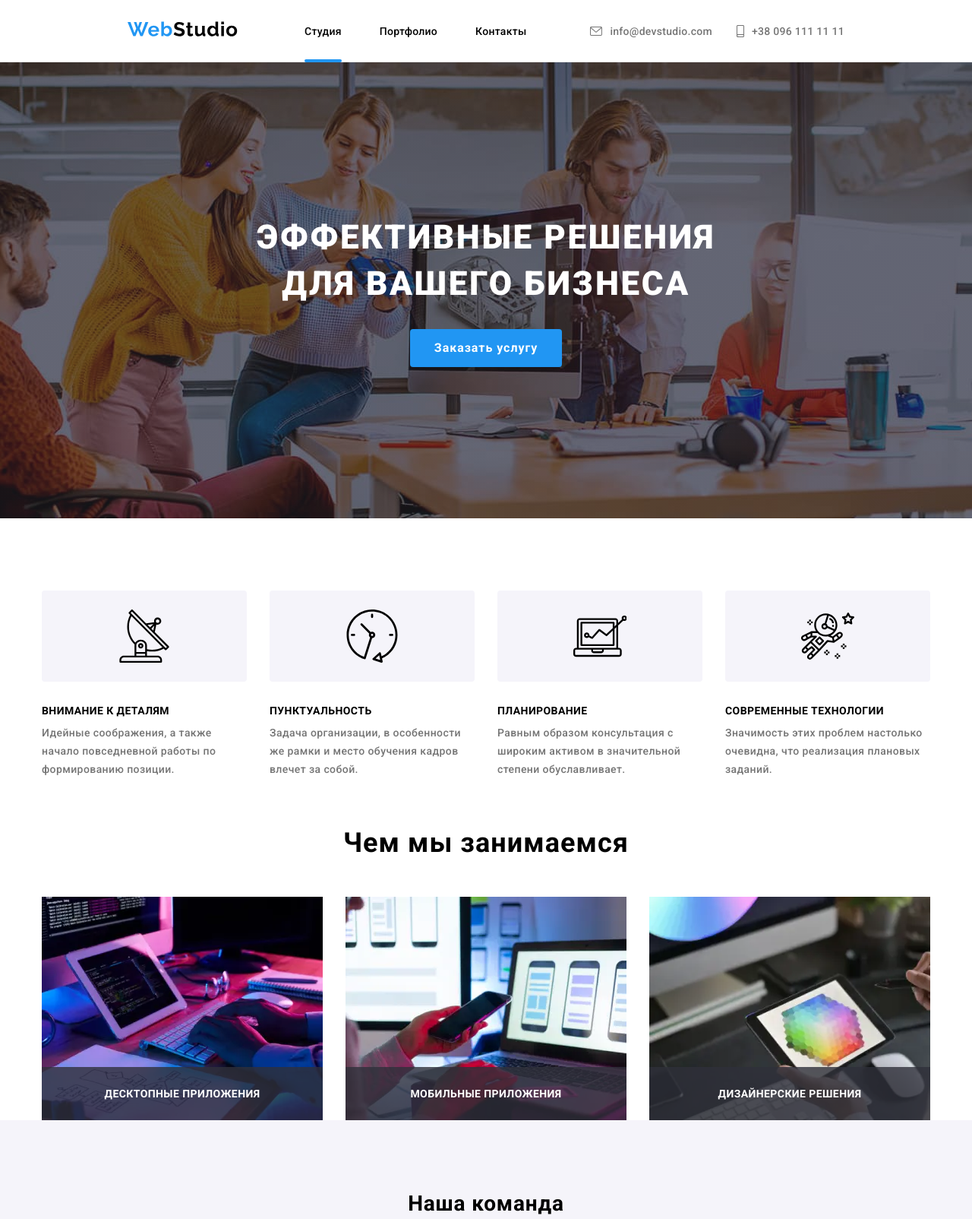
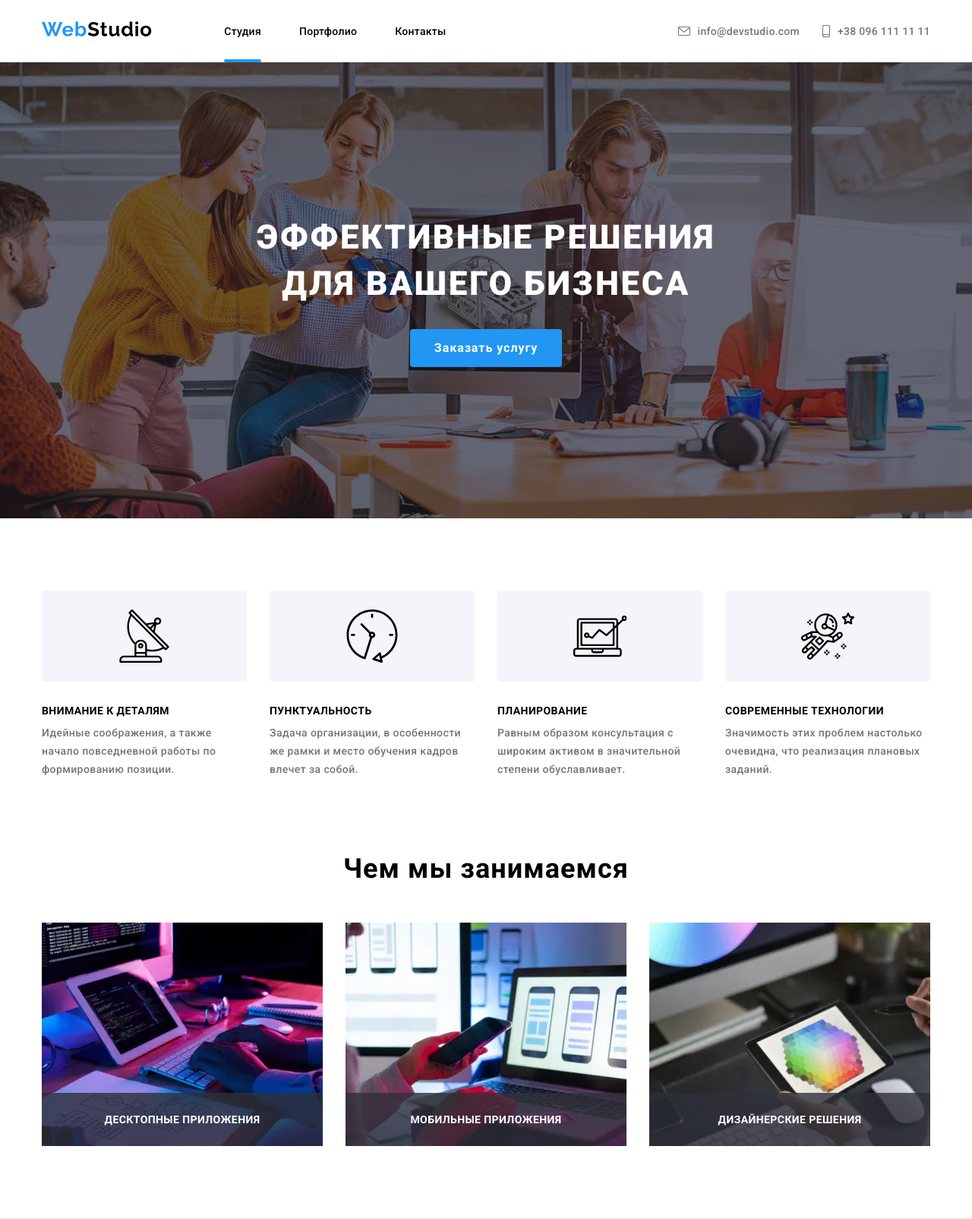
Before and after one commit to Ivanka1991/goit-markup-hw-08, a plain HTML site: page index.html in a window 1280 px wide. Shown: the top 1604 px of the page at 76% size. Drawn offline with nearby package versions, Linux system fonts and the light colour scheme.

Commit message:
20.01.21 hw8(10)

```diff
--- a/sass/layout/_advantages.scss
+++ b/sass/layout/_advantages.scss
@@ -72,6 +72,7 @@
 @media screen and (min-width: 1200px) {
   .advantages {
     padding-top: 94px;
+    padding-bottom: 94px;
   }
   .advantages__list {
     flex-wrap: nowrap;
--- a/sass/layout/_directions.scss
+++ b/sass/layout/_directions.scss
@@ -8,9 +8,8 @@
 }
 @media screen and (min-width: 1200px) {
   .directions {
-    display: inline;
+    display: block;
     padding-bottom: 94px;
-    padding-top: 94px;
   }
   .directions__list {
     display: flex;
--- a/sass/layout/_header.scss
+++ b/sass/layout/_header.scss
@@ -139,6 +139,9 @@
   .mobile-menu {
     display: flex;
   }
+  .header__logo {
+    margin-right: 88px;
+  }
   .header {
     display: flex;
     align-items: center;
@@ -155,7 +158,6 @@
     display: flex;
     align-items: center;
     padding: 0;
-    margin-left: 88px;
   }
   .header__tel,
   .header__mail {
@@ -188,6 +190,12 @@
     width: 145px;
     height: 31px;
   }
+  .navigation {
+    justify-content: space-between;
+  }
+  .address {
+    margin-left: 305px;
+  }
   .header__tel,
   .header__mail {
     font-size: 14px;
@@ -195,7 +203,7 @@
     margin-bottom: 0;
   }
   .header__mail {
-    margin-right: 32px;
+    margin-right: 30px;
   }
   .address__list {
     display: flex;
--- a/sass/layout/_portfolio-examples.scss
+++ b/sass/layout/_portfolio-examples.scss
@@ -78,9 +78,6 @@
   }
 }
 @media screen and (min-width: 1200px) {
-  .examples {
-    justify-content: space-evenly;
-  }
   .examples__img {
     width: 370px;
     height: 294px;
```
Also changed, not shown: css/main.css, css/main.min.css, images/portfolio-desk/5-desk@2x.jpg (renamed from images/portfolio-desk/5desk@2x.jpg), images/portfolio-desk/5-desk@2x.webp (renamed from images/portfolio-desk/5desk@2x.webp), 2 other files.
